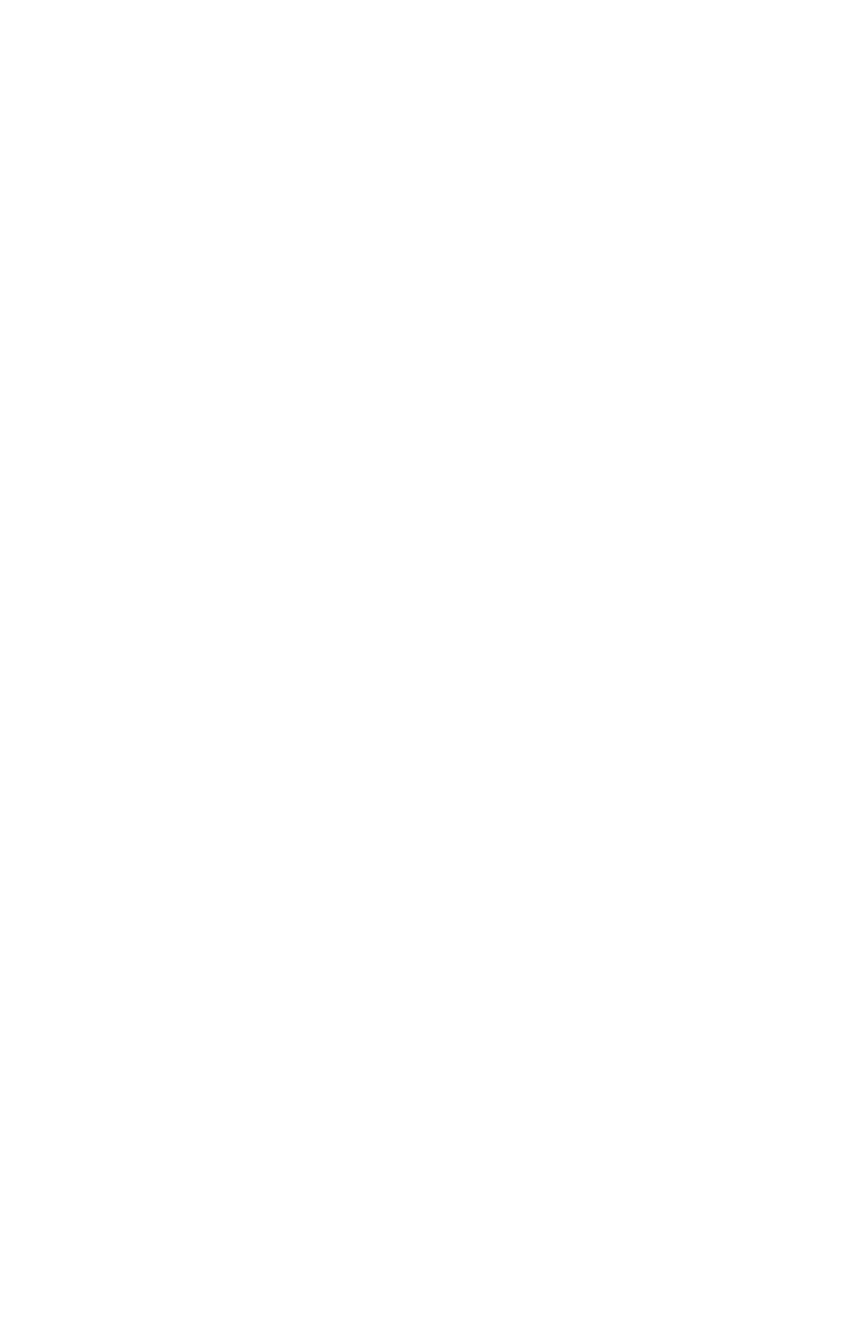
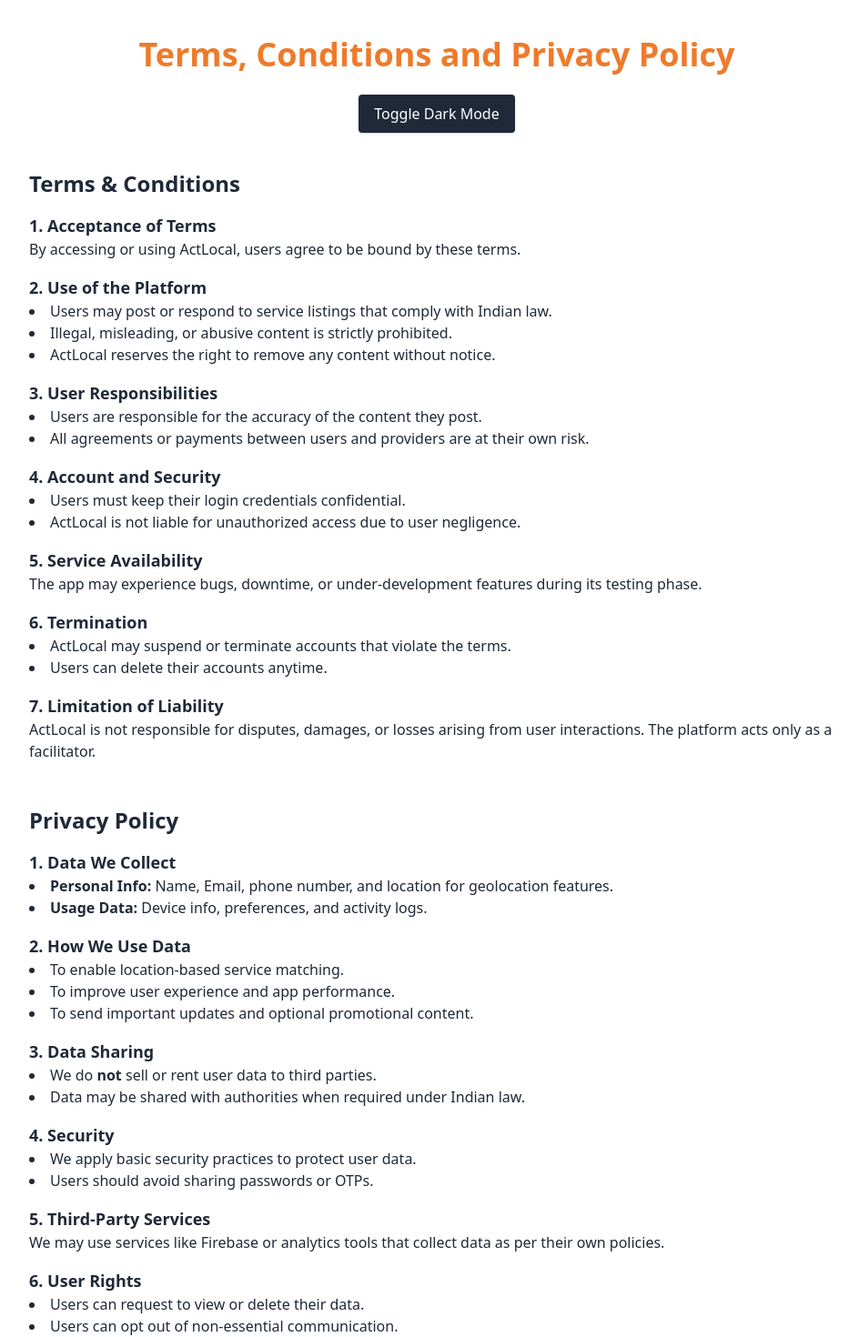
Before and after one commit to dev-TarunSingh/ActLocal-page, a React (Vite) app: page /terms-policy in a window 1280 px wide. Shown: the top 1470 px of the page at 91% size, without its empty margins (160-1104 px from the left). Before the commit the page ends 800 px from the top, so only its background shows below. Built offline with nearby package versions, Linux system fonts and the light colour scheme.

Commit message:
new page

```diff
--- a/src/components/TermsPolicy.jsx
+++ b/src/components/TermsPolicy.jsx
@@ -1,12 +1,185 @@
-import React from 'react';
+import React, { useState, useEffect } from "react";
 
 export default function TermsPolicy() {
+  const [darkMode, setDarkMode] = useState(false);
+
+  useEffect(() => {
+    if (darkMode) {
+      document.documentElement.classList.add("dark");
+    } else {
+      document.documentElement.classList.remove("dark");
+    }
+  }, [darkMode]);
+
   return (
-    <div className="max-w-4xl mx-auto py-10 px-4">
-      <h1 className="text-3xl font-bold mb-6">Terms, Conditions and Privacy Policy</h1>
-      <p className="mb-4">
-        [Insert your actual terms and privacy policy content here...]
-      </p>
+    <div className="min-h-screen bg-white dark:bg-gray-900 text-gray-800 dark:text-gray-200 transition-colors duration-300 px-4 sm:px-6 lg:px-8 py-10 relative">
+      {/* Toggle Button */}
+
+      <div className="max-w-4xl mx-auto">
+        <h1 className="text-4xl font-bold mb-6 text-center text-primary">
+          Terms, Conditions and Privacy Policy
+        </h1>
+
+        <div className="flex justify-center mb-10">
+          <button
+            className="px-4 py-2 bg-gray-800 text-white dark:bg-white dark:text-black rounded shadow transition-colors duration-200"
+            onClick={() => setDarkMode(!darkMode)}
+          >
+            Toggle {darkMode ? "Light" : "Dark"} Mode
+          </button>
+        </div>
+
+        {/* Terms & Conditions Section */}
+        <section className="mb-12">
+          <h2 className="text-2xl font-semibold mb-4">Terms & Conditions</h2>
+          <div className="space-y-4">
+            <div>
+              <h3 className="font-semibold text-lg">1. Acceptance of Terms</h3>
+              <p>
+                By accessing or using ActLocal, users agree to be bound by these
+                terms.
+              </p>
+            </div>
+            <div>
+              <h3 className="font-semibold text-lg">2. Use of the Platform</h3>
+              <ul className="list-disc list-inside">
+                <li>
+                  Users may post or respond to service listings that comply with
+                  Indian law.
+                </li>
+                <li>
+                  Illegal, misleading, or abusive content is strictly
+                  prohibited.
+                </li>
+                <li>
+                  ActLocal reserves the right to remove any content without
+                  notice.
+                </li>
+              </ul>
+            </div>
+            <div>
+              <h3 className="font-semibold text-lg">
+                3. User Responsibilities
+              </h3>
+              <ul className="list-disc list-inside">
+                <li>
+                  Users are responsible for the accuracy of the content they
+                  post.
+                </li>
+                <li>
+                  All agreements or payments between users and providers are at
+                  their own risk.
+                </li>
+              </ul>
+            </div>
+            <div>
+              <h3 className="font-semibold text-lg">4. Account and Security</h3>
+              <ul className="list-disc list-inside">
+                <li>Users must keep their login credentials confidential.</li>
+                <li>
+                  ActLocal is not liable for unauthorized access due to user
+                  negligence.
+                </li>
+              </ul>
+            </div>
+            <div>
+              <h3 className="font-semibold text-lg">5. Service Availability</h3>
+              <p>
+                The app may experience bugs, downtime, or under-development
+                features during its testing phase.
+              </p>
+            </div>
+            <div>
+              <h3 className="font-semibold text-lg">6. Termination</h3>
+              <ul className="list-disc list-inside">
+                <li>
+                  ActLocal may suspend or terminate accounts that violate the
+                  terms.
+                </li>
+                <li>Users can delete their accounts anytime.</li>
+              </ul>
+            </div>
+            <div>
+              <h3 className="font-semibold text-lg">
+                7. Limitation of Liability
+              </h3>
+              <p>
+                ActLocal is not responsible for disputes, damages, or losses
+                arising from user interactions. The platform acts only as a
+                facilitator.
+              </p>
+            </div>
+          </div>
+        </section>
+
+        {/* Privacy Policy Section */}
+        <section>
+          <h2 className="text-2xl font-semibold mb-4">Privacy Policy</h2>
+          <div className="space-y-4">
+            <div>
+              <h3 className="font-semibold text-lg">1. Data We Collect</h3>
+              <ul className="list-disc list-inside">
+                <li>
+                  <strong>Personal Info:</strong> Name, Email, phone number, and
+                  location for geolocation features.
+                </li>
+                <li>
+                  <strong>Usage Data:</strong> Device info, preferences, and
+                  activity logs.
+                </li>
+              </ul>
+            </div>
+            <div>
+              <h3 className="font-semibold text-lg">2. How We Use Data</h3>
+              <ul className="list-disc list-inside">
+                <li>To enable location-based service matching.</li>
+                <li>To improve user experience and app performance.</li>
+                <li>
+                  To send important updates and optional promotional content.
+                </li>
+              </ul>
+            </div>
+            <div>
+              <h3 className="font-semibold text-lg">3. Data Sharing</h3>
+              <ul className="list-disc list-inside">
+                <li>
+                  We do <strong>not</strong> sell or rent user data to third
+                  parties.
+                </li>
+                <li>
+                  Data may be shared with authorities when required under Indian
+                  law.
+                </li>
+              </ul>
+            </div>
+            <div>
+              <h3 className="font-semibold text-lg">4. Security</h3>
+              <ul className="list-disc list-inside">
+                <li>We apply basic security practices to protect user data.</li>
+                <li>Users should avoid sharing passwords or OTPs.</li>
+              </ul>
+            </div>
+            <div>
+              <h3 className="font-semibold text-lg">5. Third-Party Services</h3>
+              <p>
+                We may use services like Firebase or analytics tools that
+                collect data as per their own policies.
+              </p>
+            </div>
+            <div>
+              <h3 className="font-semibold text-lg">6. User Rights</h3>
+              <ul className="list-disc list-inside">
+                <li>Users can request to view or delete their data.</li>
+                <li>Users can opt out of non-essential communication.</li>
+              </ul>
+            </div>
+          </div>
+        </section>
+
+        <div className="mt-12 text-sm text-center text-gray-500 dark:text-gray-400">
+          Last updated: June 2025
+        </div>
+      </div>
     </div>
   );
 }
```
Also changed, not shown: 3 other files (tests, documents, lock files or other folders).
